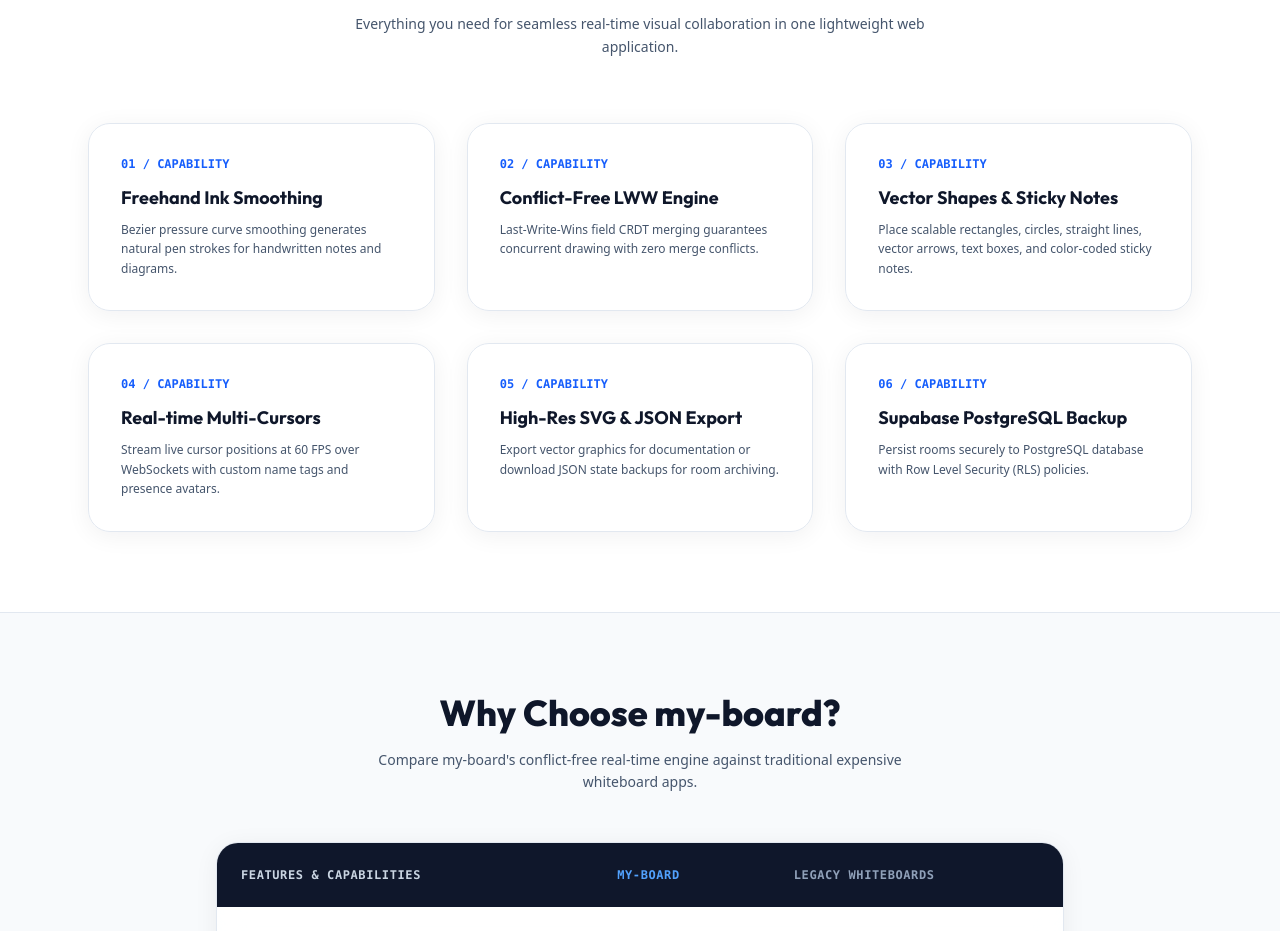
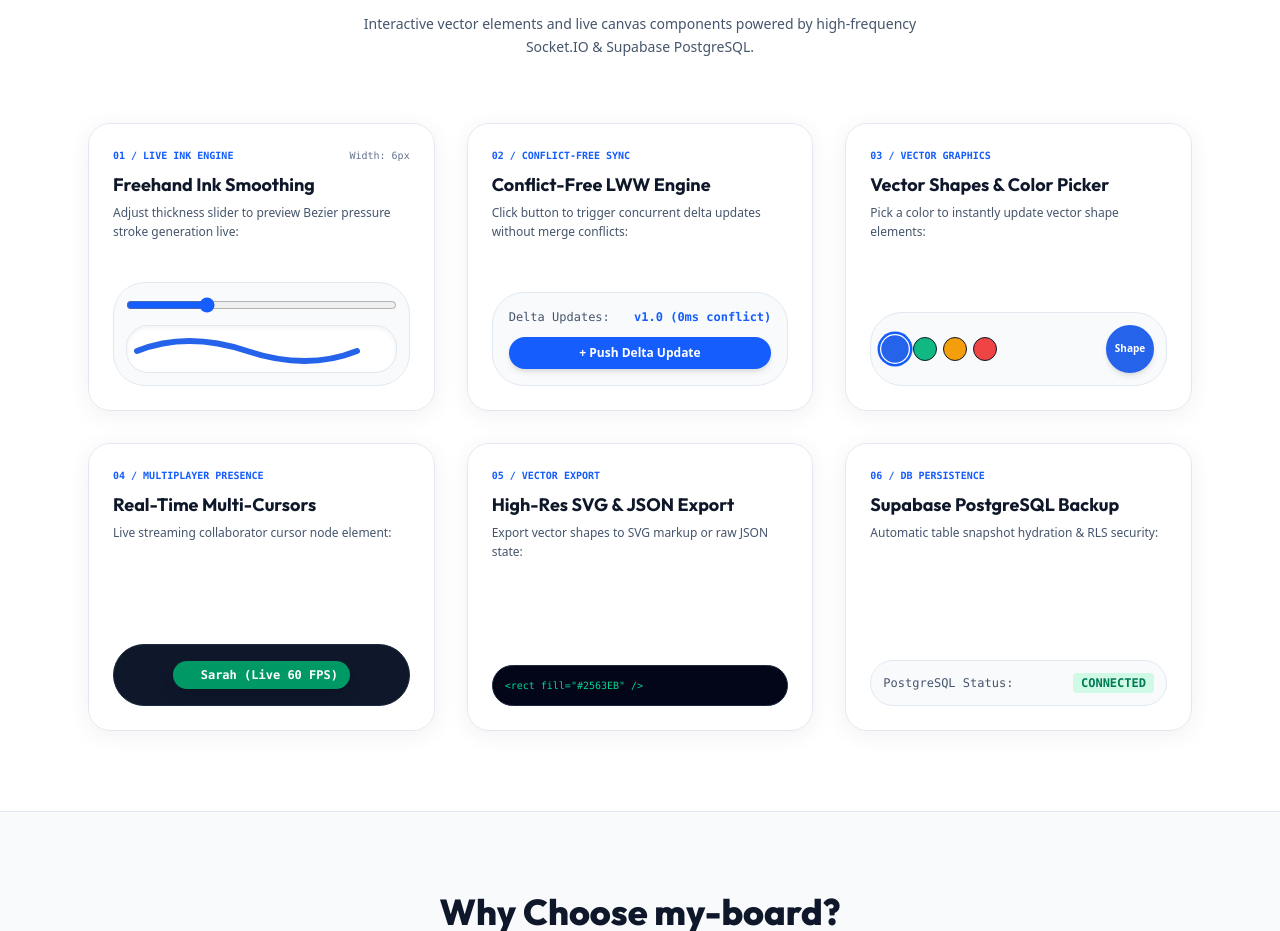
Before and after one commit to thulanesigasa/my-board, a Next.js app: page / in a window 1280 px wide. Shown: the part 2930-3861 px from the top of the page. Built offline with nearby package versions, Linux system fonts and the light colour scheme; no server answers.

Commit message:
feat(matrix): replace plain divs with interactive canvas shape elements and live stroke controls (#55)

```diff
--- a/src/components/landing/FeatureSuperpowerMatrix.tsx
+++ b/src/components/landing/FeatureSuperpowerMatrix.tsx
@@ -1,34 +1,11 @@
 'use client';
 
-import React from 'react';
+import React, { useState } from 'react';
 
 export const FeatureSuperpowerMatrix: React.FC = () => {
-  const superpowers = [
-    {
-      title: 'Freehand Ink Smoothing',
-      description: 'Bezier pressure curve smoothing generates natural pen strokes for handwritten notes and diagrams.',
-    },
-    {
-      title: 'Conflict-Free LWW Engine',
-      description: 'Last-Write-Wins field CRDT merging guarantees concurrent drawing with zero merge conflicts.',
-    },
-    {
-      title: 'Vector Shapes & Sticky Notes',
-      description: 'Place scalable rectangles, circles, straight lines, vector arrows, text boxes, and color-coded sticky notes.',
-    },
-    {
-      title: 'Real-time Multi-Cursors',
-      description: 'Stream live cursor positions at 60 FPS over WebSockets with custom name tags and presence avatars.',
-    },
-    {
-      title: 'High-Res SVG & JSON Export',
-      description: 'Export vector graphics for documentation or download JSON state backups for room archiving.',
-    },
-    {
-      title: 'Supabase PostgreSQL Backup',
-      description: 'Persist rooms securely to PostgreSQL database with Row Level Security (RLS) policies.',
-    },
-  ];
+  const [activeColor, setActiveColor] = useState('#2563EB');
+  const [strokeWidth, setStrokeWidth] = useState(6);
+  const [crdtCount, setCrdtCount] = useState(1);
 
   return (
     <section id="features" className="py-20 bg-white relative z-10 border-b border-slate-200">
@@ -37,23 +14,176 @@
           Core Whiteboard Superpowers
         </h2>
         <p className="text-slate-600 text-sm max-w-xl mx-auto mb-16 leading-relaxed font-body">
-          Everything you need for seamless real-time visual collaboration in one lightweight web application.
+          Interactive vector elements and live canvas components powered by high-frequency Socket.IO & Supabase PostgreSQL.
         </p>
 
         <div className="grid grid-cols-1 sm:grid-cols-2 lg:grid-cols-3 gap-8 text-left">
-          {superpowers.map((item, i) => (
-            <div key={i} className="glass-card p-8 shadow-lg hover:border-blue-500/50 transition">
-              <span className="text-xs font-mono font-bold text-blue-600 block mb-3">
-                0{i + 1} / CAPABILITY
-              </span>
-              <h3 className="text-lg font-bold text-slate-900 mb-2">
-                {item.title}
+          {/* Card 1: Interactive Bezier Pen Stroke Preview */}
+          <div className="glass-card p-6 shadow-lg hover:border-blue-500/50 transition flex flex-col justify-between h-72">
+            <div>
+              <div className="flex items-center justify-between mb-2">
+                <span className="text-[10px] font-mono font-bold text-blue-600 uppercase">
+                  01 / LIVE INK ENGINE
+                </span>
+                <span className="text-[10px] font-mono text-slate-500">Width: {strokeWidth}px</span>
+              </div>
+              <h3 className="text-lg font-bold text-slate-900 mb-1">
+                Freehand Ink Smoothing
               </h3>
-              <p className="text-xs text-slate-600 leading-relaxed font-body">
-                {item.description}
+              <p className="text-xs text-slate-600 leading-relaxed font-body mb-4">
+                Adjust thickness slider to preview Bezier pressure stroke generation live:
               </p>
             </div>
-          ))}
+
+            {/* Interactive Stroke Element Canvas */}
+            <div className="bg-slate-50 rounded-xl p-3 border border-slate-200 space-y-3">
+              <input
+                type="range"
+                min={2}
+                max={16}
+                value={strokeWidth}
+                onChange={(e) => setStrokeWidth(Number(e.target.value))}
+                className="w-full accent-blue-600 cursor-pointer"
+              />
+              <svg className="w-full h-12 bg-white rounded-lg border border-slate-200 shadow-inner">
+                <path
+                  d="M 10 25 Q 60 5, 120 25 T 230 25"
+                  fill="none"
+                  stroke={activeColor}
+                  strokeWidth={strokeWidth}
+                  strokeLinecap="round"
+                />
+              </svg>
+            </div>
+          </div>
+
+          {/* Card 2: Interactive CRDT Conflict Resolver Node */}
+          <div className="glass-card p-6 shadow-lg hover:border-blue-500/50 transition flex flex-col justify-between h-72">
+            <div>
+              <span className="text-[10px] font-mono font-bold text-blue-600 uppercase block mb-2">
+                02 / CONFLICT-FREE SYNC
+              </span>
+              <h3 className="text-lg font-bold text-slate-900 mb-1">
+                Conflict-Free LWW Engine
+              </h3>
+              <p className="text-xs text-slate-600 leading-relaxed font-body mb-4">
+                Click button to trigger concurrent delta updates without merge conflicts:
+              </p>
+            </div>
+
+            {/* Interactive Element Node */}
+            <div className="bg-slate-50 rounded-xl p-4 border border-slate-200 space-y-3">
+              <div className="flex items-center justify-between text-xs font-mono">
+                <span className="text-slate-600">Delta Updates:</span>
+                <span className="font-bold text-blue-600">v{crdtCount}.0 (0ms conflict)</span>
+              </div>
+              <button
+                onClick={() => setCrdtCount((c) => c + 1)}
+                className="w-full py-2 bg-blue-600 hover:bg-blue-700 text-white font-bold text-xs rounded-lg transition shadow-md"
+              >
+                + Push Delta Update
+              </button>
+            </div>
+          </div>
+
+          {/* Card 3: Interactive Vector Shape & Color Element */}
+          <div className="glass-card p-6 shadow-lg hover:border-blue-500/50 transition flex flex-col justify-between h-72">
+            <div>
+              <span className="text-[10px] font-mono font-bold text-blue-600 uppercase block mb-2">
+                03 / VECTOR GRAPHICS
+              </span>
+              <h3 className="text-lg font-bold text-slate-900 mb-1">
+                Vector Shapes & Color Picker
+              </h3>
+              <p className="text-xs text-slate-600 leading-relaxed font-body mb-4">
+                Pick a color to instantly update vector shape elements:
+              </p>
+            </div>
+
+            {/* Interactive Shape Element */}
+            <div className="bg-slate-50 rounded-xl p-3 border border-slate-200 flex items-center justify-between">
+              <div className="flex gap-1.5">
+                {['#2563EB', '#10B981', '#F59E0B', '#EF4444'].map((c) => (
+                  <button
+                    key={c}
+                    onClick={() => setActiveColor(c)}
+                    className={`w-6 h-6 rounded-full border transition-transform ${
+                      activeColor === c ? 'scale-125 ring-2 ring-blue-600 border-white' : 'hover:scale-110'
+                    }`}
+                    style={{ backgroundColor: c }}
+                  />
+                ))}
+              </div>
+
+              <div
+                className="w-12 h-12 rounded-xl border-2 shadow-md transition-all flex items-center justify-center font-bold text-[10px] text-white"
+                style={{ backgroundColor: activeColor, borderColor: activeColor }}
+              >
+                Shape
+              </div>
+            </div>
+          </div>
+
+          {/* Card 4: Multi-Cursor Live Tag Node */}
+          <div className="glass-card p-6 shadow-lg hover:border-blue-500/50 transition flex flex-col justify-between h-72">
+            <div>
+              <span className="text-[10px] font-mono font-bold text-blue-600 uppercase block mb-2">
+                04 / MULTIPLAYER PRESENCE
+              </span>
+              <h3 className="text-lg font-bold text-slate-900 mb-1">
+                Real-Time Multi-Cursors
+              </h3>
+              <p className="text-xs text-slate-600 leading-relaxed font-body mb-4">
+                Live streaming collaborator cursor node element:
+              </p>
+            </div>
+
+            <div className="bg-slate-900 rounded-xl p-4 border border-slate-800 flex items-center justify-center">
+              <div className="px-3 py-1.5 rounded-full bg-emerald-600 text-white text-xs font-bold font-mono shadow-lg flex items-center gap-2">
+                <span className="w-2 h-2 rounded-full bg-white animate-ping" />
+                <span>Sarah (Live 60 FPS)</span>
+              </div>
+            </div>
+          </div>
+
+          {/* Card 5: High-Res SVG Code Generator */}
+          <div className="glass-card p-6 shadow-lg hover:border-blue-500/50 transition flex flex-col justify-between h-72">
+            <div>
+              <span className="text-[10px] font-mono font-bold text-blue-600 uppercase block mb-2">
+                05 / VECTOR EXPORT
+              </span>
+              <h3 className="text-lg font-bold text-slate-900 mb-1">
+                High-Res SVG & JSON Export
+              </h3>
+              <p className="text-xs text-slate-600 leading-relaxed font-body mb-4">
+                Export vector shapes to SVG markup or raw JSON state:
+              </p>
+            </div>
+
+            <div className="bg-slate-950 rounded-xl p-3 border border-slate-800 text-[10px] font-mono text-emerald-400">
+              <code>&lt;rect fill="{activeColor}" /&gt;</code>
+            </div>
+          </div>
+
+          {/* Card 6: Supabase PostgreSQL DB Node */}
+          <div className="glass-card p-6 shadow-lg hover:border-blue-500/50 transition flex flex-col justify-between h-72">
+            <div>
+              <span className="text-[10px] font-mono font-bold text-blue-600 uppercase block mb-2">
+                06 / DB PERSISTENCE
+              </span>
+              <h3 className="text-lg font-bold text-slate-900 mb-1">
+                Supabase PostgreSQL Backup
+              </h3>
+              <p className="text-xs text-slate-600 leading-relaxed font-body mb-4">
+                Automatic table snapshot hydration & RLS security:
+              </p>
+            </div>
+
+            <div className="bg-slate-50 rounded-xl p-3 border border-slate-200 flex items-center justify-between text-xs font-mono">
+              <span className="text-slate-600">PostgreSQL Status:</span>
+              <span className="px-2 py-0.5 rounded bg-emerald-100 text-emerald-700 font-bold">CONNECTED</span>
+            </div>
+          </div>
         </div>
       </div>
     </section>
```
